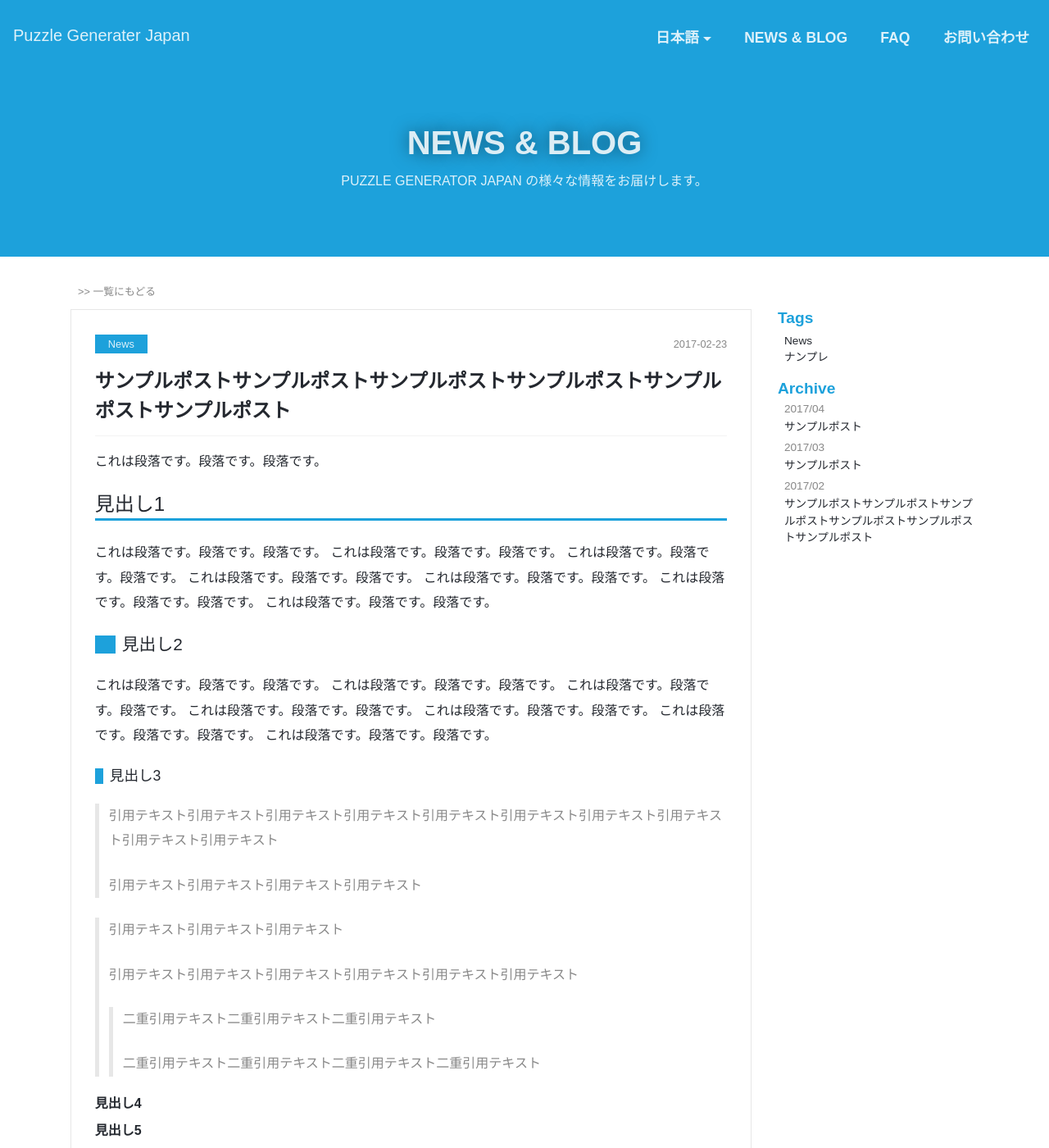
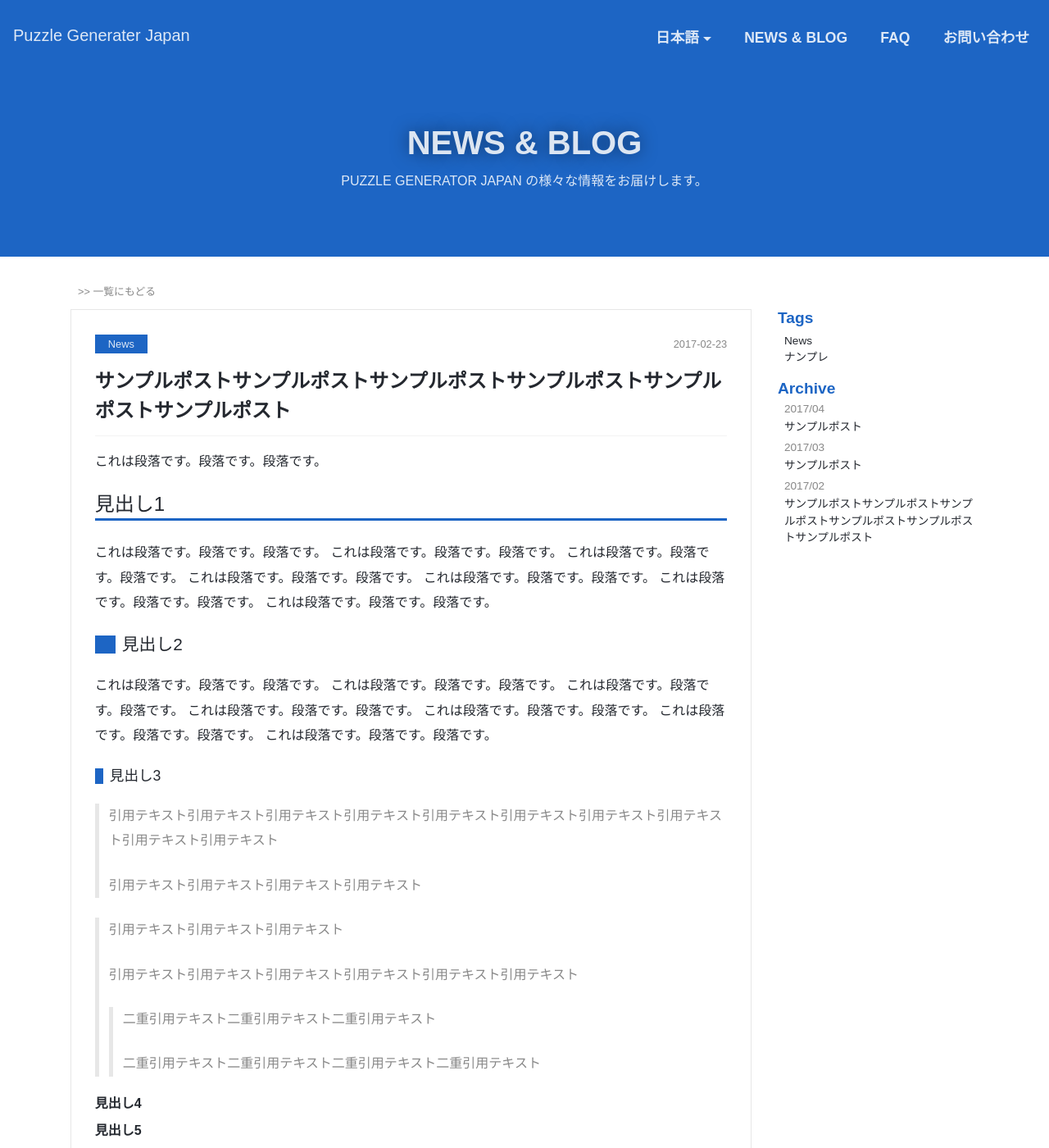
Before and after one commit to timedia/puzzle.gr.jp, a Jekyll site: the page built from _posts/2017-02-23-samplepost.md, in a window 1280 px wide and 1400 px high. Shown: the whole window at 82% size. Built offline with Jekyll 4.4.1, drawn with Linux system fonts in a browser that asks for light colours; nearby versions of some CDN libraries.

Commit message:
Chenge color

```diff
--- a/_sass/config.scss
+++ b/_sass/config.scss
@@ -7,4 +7,4 @@ $color-font-white: rgba(#ffffff, 0.85);
 $color-font-gray: #888;
 
 $color-orange: #ff6908;
-$color-blue: #1da1db;
+$color-blue: #1d65c4;
--- a/_sass/header.scss
+++ b/_sass/header.scss
@@ -1,5 +1,5 @@
 .home-header {
-    background-image: linear-gradient(-135deg, rgba(12, 98, 135, 0.22) 0%, rgba(61, 45, 234, 0.21) 100%), url(../images/header/home-header.jpg);
+    background-image: linear-gradient(-135deg, rgba(30, 103, 134, .3) 0%, rgba(47, 35, 184, .3) 100%), url(../images/header/home-header.jpg);
     background-position: center center;
     background-repeat: no-repeat;
     background-size: cover;
```
